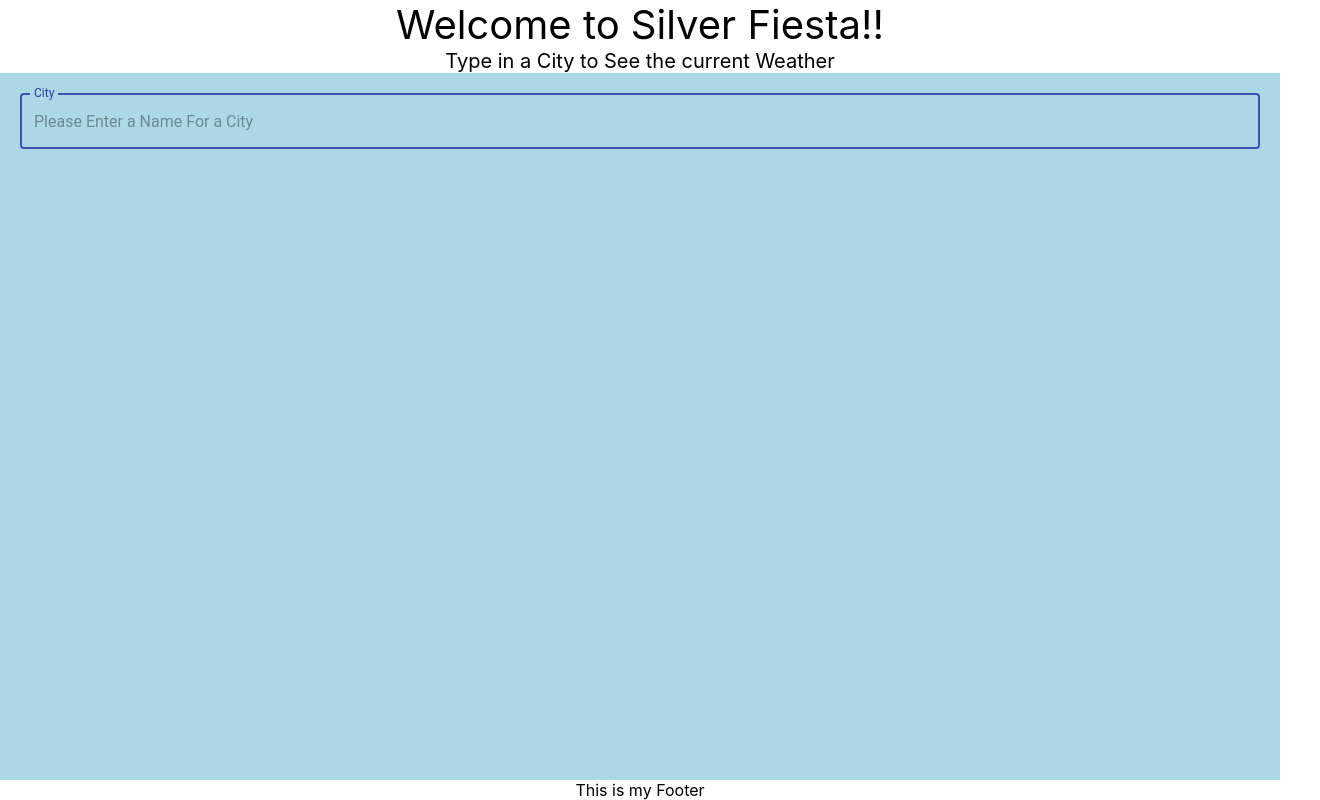
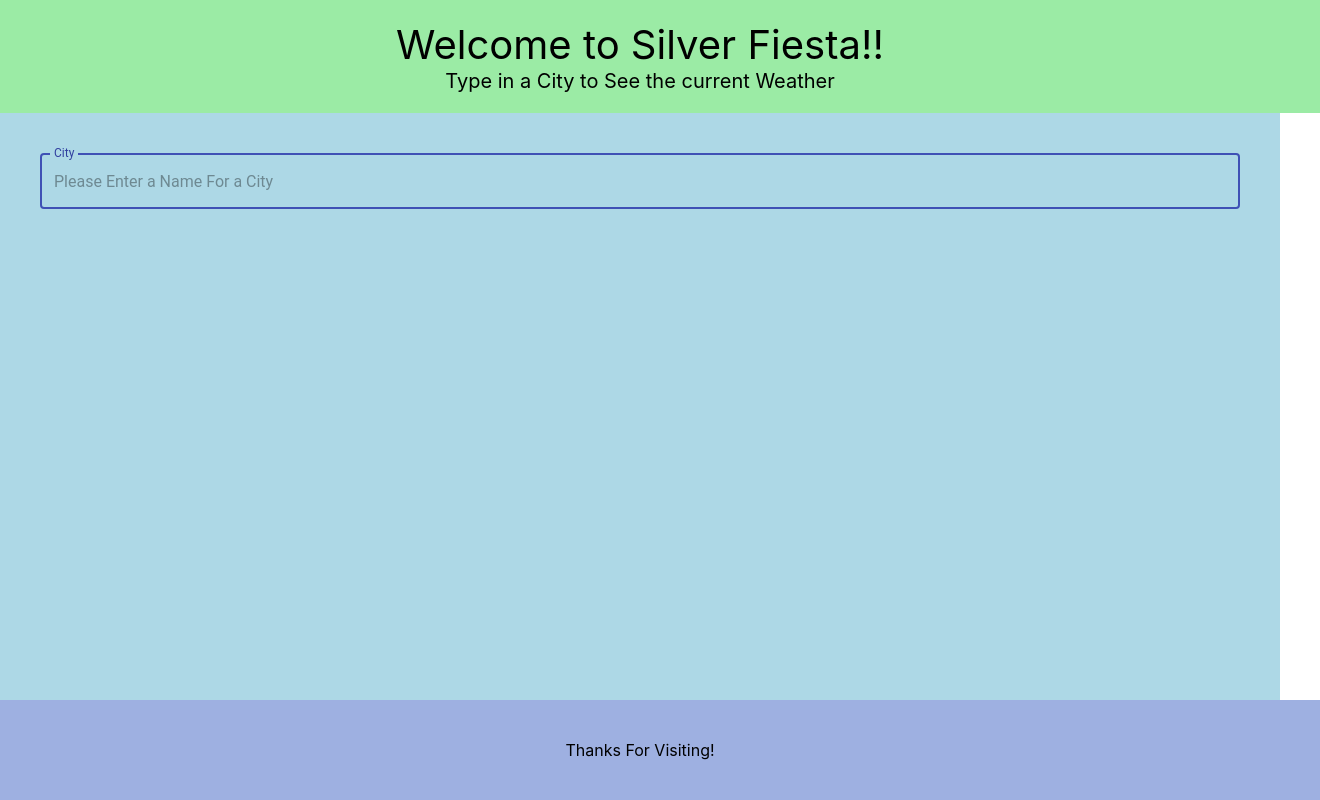
Before and after one commit to eltijuas1988/silver-fiesta, a React (Create React App) app: page / in a window 1280 px wide. Shown: the whole page, 1320 px wide, since content can reach past the window. Built offline with nearby package versions, Linux system fonts and the light colour scheme.

Commit message:
Styled Header, Body and Footer.

```diff
--- a/src/Body/index.js
+++ b/src/Body/index.js
@@ -13,7 +13,7 @@ const Body = ({classes}) => {
 const styles = {
   main: {
     boxSizing: 'border-box',
-    padding: 20,
+    padding: 40,
     width: '100%',
     height: '100%',
     backgroundColor: "lightBlue",
--- a/src/Footer/index.js
+++ b/src/Footer/index.js
@@ -1,9 +1,21 @@
 import React from 'react'
+import injectSheet from 'react-jss'
 
-const Footer = () => {
+const Footer = ({classes}) => {
   return (
-    <div>This is my Footer</div>
+    <div className={classes.root}>Thanks For Visiting!</div>
   )
 }
 
-export default Footer
+const styles = {
+  root: {
+    backgroundColor: '#9EB0E1',
+    width: '100%',
+    padding: 40,
+    display: 'flex',
+    justifyContent: 'center',
+    alignContent: 'center',
+  },
+}
+
+export default injectSheet(styles)(Footer)
--- a/src/Header/index.js
+++ b/src/Header/index.js
@@ -2,10 +2,10 @@ import React from 'react'
 import injectSheet from 'react-jss'
 
 const Header = ({classes}) => {
-  const {main, greeting, instructions} = classes
+  const {root, greeting, instructions} = classes
 
   return (
-    <div className={main}>
+    <div className={root}>
       <div className={greeting}>Welcome to Silver Fiesta!!</div>
       <div className={instructions}>
         Type in a City to See the current Weather
@@ -15,8 +15,11 @@ const Header = ({classes}) => {
 }
 
 const styles = {
-  main: {
+  root: {
     textAlign: 'center',
+    backgroundColor: '#9BEBA5',
+    width: '100%',
+    padding: [20, 40, 20, 40],
   },
   greeting: {
     fontSize: 40,
```
